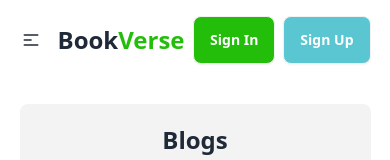
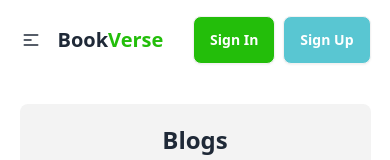
Before and after one commit to NoorTushar/book-verse, a React (Vite) app: page /blogs in a window 390 px wide. Shown: the top 160 px of the page. Built offline with nearby package versions, Linux system fonts and the light colour scheme.

Commit message:
navbar text size resized

```diff
--- a/src/Pages/BlogsPage.jsx
+++ b/src/Pages/BlogsPage.jsx
@@ -13,7 +13,7 @@ const BlogsPage = () => {
          {/* Blogs Container */}
          <section className=" text-gray-100 my-6">
             <div className="container max-w-6xl p-6 mx-auto space-y-6 sm:space-y-12 px-0">
-               <div className="block max-w-sm gap-3 mx-auto sm:max-w-full group lg:grid lg:grid-cols-12 text-black">
+               <div className="block max-w-sm gap-3 mx-auto sm:max-w-full group lg:grid lg:grid-cols-12 text-black rounded-lg border">
                   <img
                      src={blogs[0].cover_pic}
                      alt=""
--- a/src/components/BlogCard.jsx
+++ b/src/components/BlogCard.jsx
@@ -4,7 +4,7 @@ import { Link } from "react-router-dom";
 const BlogCard = ({ blog }) => {
    const { blogId, cover_pic, title, content, date, category } = blog;
    return (
-      <div className="max-w-sm mx-auto group text-black">
+      <div className="max-w-sm mx-auto group text-black rounded-lg border ">
          <img
             role="presentation"
             className="object-cover w-full rounded h-44 bg-gray-500"
--- a/src/components/Shared/NavBar.jsx
+++ b/src/components/Shared/NavBar.jsx
@@ -40,11 +40,14 @@ const NavBar = () => {
                      <NavLink to={"/pagesToRead"}>Pages to Read</NavLink>
                   </li>
                   <li>
+                     <NavLink to={"/authors"}>Spotlight</NavLink>
+                  </li>
+                  <li>
                      <NavLink to={"/blogs"}>Blogs</NavLink>
                   </li>
                </ul>
             </div>
-            <Link to={`/`} className="text-2xl md:text-3xl font-bold">
+            <Link to={`/`} className="text-xl md:text-3xl font-bold">
                Book<span className="text-our-primary">Verse</span>
             </Link>
          </div>
```
